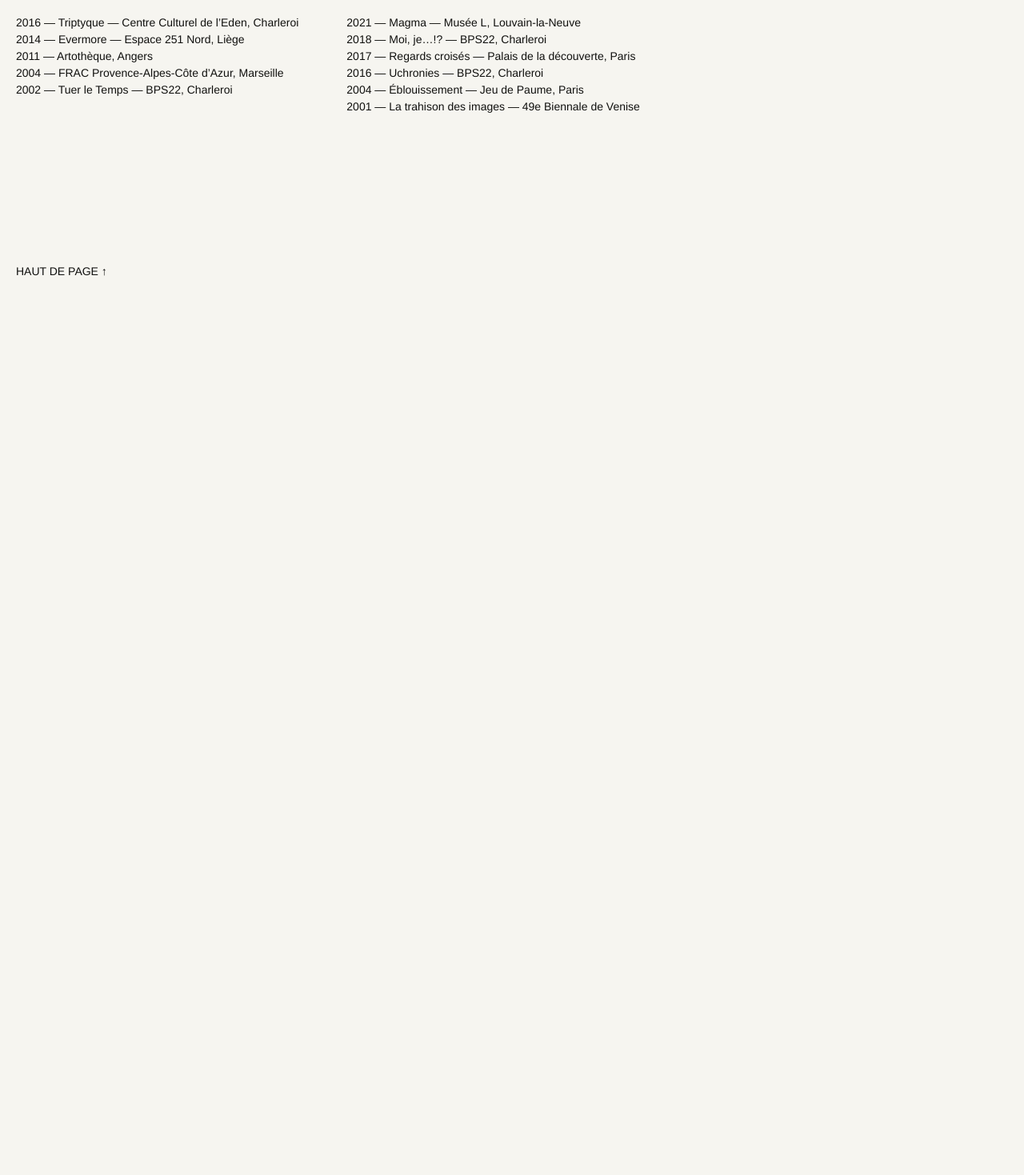
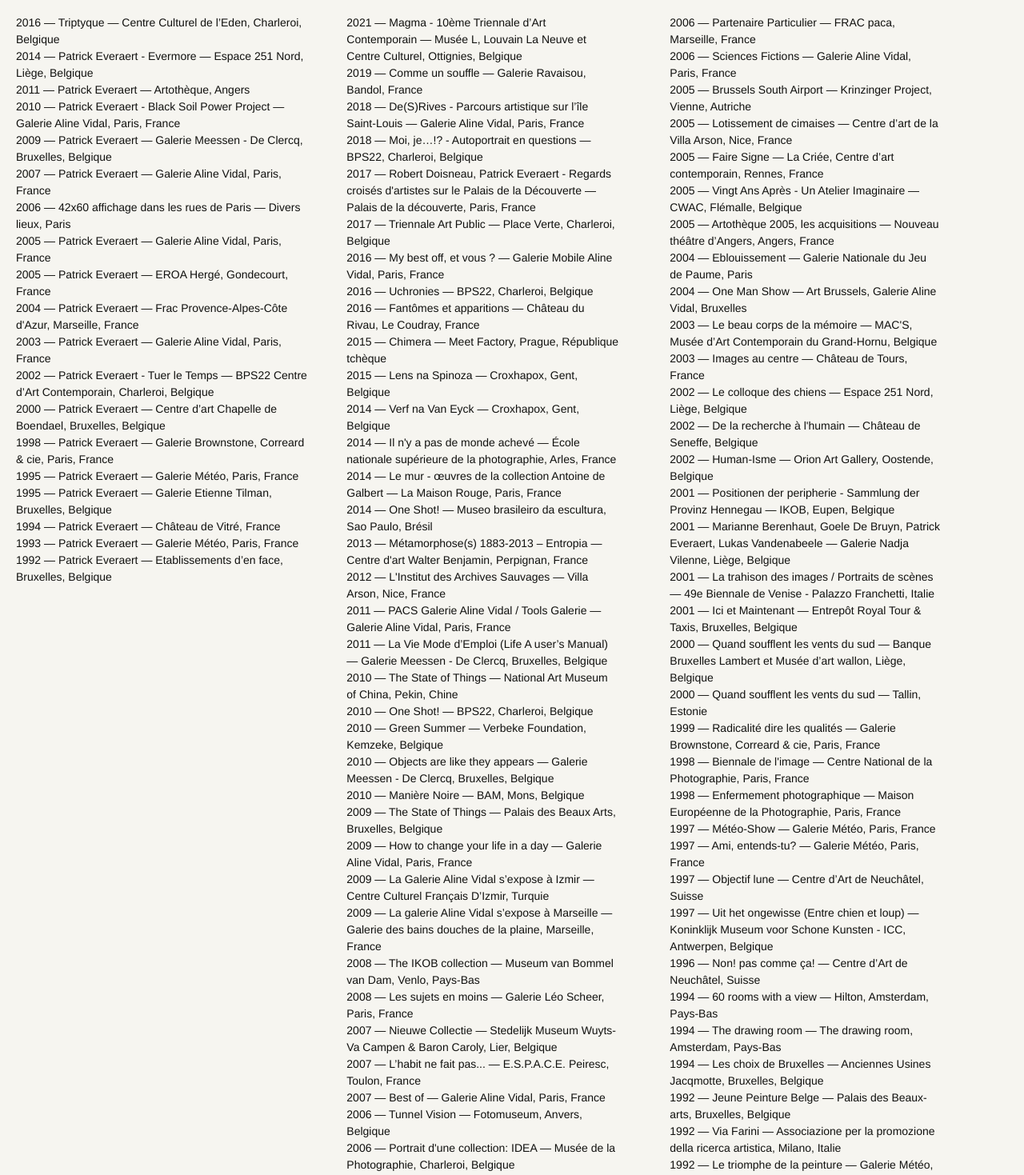
Before and after one commit to orsoneveraert/patrick-everaert, a Next.js app: page / in a window 1280 px wide. Shown: the part 10360-11829 px from the top of the page at 80% size. Before the commit the page ends 10730 px from the top, so only its background shows below. Built offline with nearby package versions, Linux system fonts and the light colour scheme.

Commit message:
Add complete exhibition history

```diff
--- a/app/globals.css
+++ b/app/globals.css
@@ -380,7 +380,15 @@
 
 .footer-personal-exhibition,
 .footer-collective-exhibition {
-  min-height: 353px;
+  min-height: 0;
+}
+
+.footer-personal-exhibition {
+  grid-column: 1;
+}
+
+.footer-collective-exhibition {
+  grid-column: 2 / -1;
 }
 
 .footer-block {
@@ -402,6 +410,15 @@
 
 .footer-about p {
   margin-bottom: 22px;
+}
+
+.exhibition-list-collective {
+  columns: 2;
+  column-gap: clamp(28px, 5vw, 80px);
+}
+
+.exhibition-list p {
+  break-inside: avoid;
 }
 
 .footer-block a {
@@ -760,6 +777,15 @@
     min-height: 0;
   }
 
+  .footer-personal-exhibition,
+  .footer-collective-exhibition {
+    grid-column: 1;
+  }
+
+  .exhibition-list-collective {
+    columns: 1;
+  }
+
   .footer-block {
     padding: 34px 0;
   }
--- a/app/museum-gallery.tsx
+++ b/app/museum-gallery.tsx
@@ -2,6 +2,10 @@
 
 import { useEffect, useMemo, useState, type CSSProperties } from "react";
 import { artworks, type Artwork } from "../lib/artworks";
+import {
+  collectiveExhibitions,
+  personalExhibitions,
+} from "../lib/exhibitions";
 
 type View = "work" | "archive";
 type Language = "fr" | "en";
@@ -31,21 +35,6 @@
       "2015 — Trous noirs, trous blancs — Monographie, BPS22",
       "2015 — Tuer le Temps — Catalogue d’exposition, BPS22",
     ],
-    personalExhibitionLines: [
-      "2016 — Triptyque — Centre Culturel de l’Eden, Charleroi",
-      "2014 — Evermore — Espace 251 Nord, Liège",
-      "2011 — Artothèque, Angers",
-      "2004 — FRAC Provence-Alpes-Côte d’Azur, Marseille",
-      "2002 — Tuer le Temps — BPS22, Charleroi",
-    ],
-    collectiveExhibitionLines: [
-      "2021 — Magma — Musée L, Louvain-la-Neuve",
-      "2018 — Moi, je…!? — BPS22, Charleroi",
-      "2017 — Regards croisés — Palais de la découverte, Paris",
-      "2016 — Uchronies — BPS22, Charleroi",
-      "2004 — Éblouissement — Jeu de Paume, Paris",
-      "2001 — La trahison des images — 49e Biennale de Venise",
-    ],
   },
   en: {
     work: "Work",
@@ -70,21 +59,6 @@
     bookLines: [
       "2015 — Trous noirs, trous blancs — Monograph, BPS22",
       "2015 — Tuer le Temps — Exhibition catalogue, BPS22",
-    ],
-    personalExhibitionLines: [
-      "2016 — Triptyque — Centre Culturel de l’Eden, Charleroi",
-      "2014 — Evermore — Espace 251 Nord, Liège",
-      "2011 — Artothèque, Angers",
-      "2004 — FRAC Provence-Alpes-Côte d’Azur, Marseille",
-      "2002 — Tuer le Temps — BPS22, Charleroi",
-    ],
-    collectiveExhibitionLines: [
-      "2021 — Magma — Musée L, Louvain-la-Neuve",
-      "2018 — Moi, je…!? — BPS22, Charleroi",
-      "2017 — Regards croisés — Palais de la découverte, Paris",
-      "2016 — Uchronies — BPS22, Charleroi",
-      "2004 — Éblouissement — Jeu de Paume, Paris",
-      "2001 — La trahison des images — 49th Venice Biennale",
     ],
   },
 } as const;
@@ -352,15 +326,19 @@
       </section>
       <section className="footer-block footer-personal-exhibition">
         <h2>{text.personalExhibition}</h2>
-        {text.personalExhibitionLines.map((line) => (
-          <p key={line}>{line}</p>
-        ))}
+        <div className="exhibition-list">
+          {personalExhibitions.map((line) => (
+            <p key={line}>{line}</p>
+          ))}
+        </div>
       </section>
       <section className="footer-block footer-collective-exhibition">
         <h2>{text.collectiveExhibition}</h2>
-        {text.collectiveExhibitionLines.map((line) => (
-          <p key={line}>{line}</p>
-        ))}
+        <div className="exhibition-list exhibition-list-collective">
+          {collectiveExhibitions.map((line) => (
+            <p key={line}>{line}</p>
+          ))}
+        </div>
       </section>
       <a className="to-top" href="#top">
         {text.toTop} <span aria-hidden="true">↑</span>
--- /dev/null
+++ b/lib/exhibitions.ts
@@ -0,0 +1,96 @@
+// Source: https://www.fanfare.design/expositions
+// Retrieved 2026-10-07. Titles and venues are preserved from the artist page.
+
+export const personalExhibitions = [
+  "2016 — Triptyque — Centre Culturel de l’Eden, Charleroi, Belgique",
+  "2014 — Patrick Everaert - Evermore — Espace 251 Nord, Liège, Belgique",
+  "2011 — Patrick Everaert — Artothèque, Angers",
+  "2010 — Patrick Everaert - Black Soil Power Project — Galerie Aline Vidal, Paris, France",
+  "2009 — Patrick Everaert — Galerie Meessen - De Clercq, Bruxelles, Belgique",
+  "2007 — Patrick Everaert — Galerie Aline Vidal, Paris, France",
+  "2006 — 42x60 affichage dans les rues de Paris — Divers lieux, Paris",
+  "2005 — Patrick Everaert — Galerie Aline Vidal, Paris, France",
+  "2005 — Patrick Everaert — EROA Hergé, Gondecourt, France",
+  "2004 — Patrick Everaert — Frac Provence-Alpes-Côte d'Azur, Marseille, France",
+  "2003 — Patrick Everaert — Galerie Aline Vidal, Paris, France",
+  "2002 — Patrick Everaert - Tuer le Temps — BPS22 Centre d’Art Contemporain, Charleroi, Belgique",
+  "2000 — Patrick Everaert — Centre d’art Chapelle de Boendael, Bruxelles, Belgique",
+  "1998 — Patrick Everaert — Galerie Brownstone, Correard & cie, Paris, France",
+  "1995 — Patrick Everaert — Galerie Météo, Paris, France",
+  "1995 — Patrick Everaert — Galerie Etienne Tilman, Bruxelles, Belgique",
+  "1994 — Patrick Everaert — Château de Vitré, France",
+  "1993 — Patrick Everaert — Galerie Météo, Paris, France",
+  "1992 — Patrick Everaert — Etablissements d’en face, Bruxelles, Belgique",
+] as const;
+
+export const collectiveExhibitions = [
+  "2021 — Magma - 10ème Triennale d’Art Contemporain — Musée L, Louvain La Neuve et Centre Culturel, Ottignies, Belgique",
+  "2019 — Comme un souffle — Galerie Ravaisou, Bandol, France",
+  "2018 — De(S)Rives - Parcours artistique sur l’île Saint-Louis — Galerie Aline Vidal, Paris, France",
+  "2018 — Moi, je…!? - Autoportrait en questions — BPS22, Charleroi, Belgique",
+  "2017 — Robert Doisneau, Patrick Everaert - Regards croisés d'artistes sur le Palais de la Découverte — Palais de la découverte, Paris, France",
+  "2017 — Triennale Art Public — Place Verte, Charleroi, Belgique",
+  "2016 — My best off, et vous ? — Galerie Mobile Aline Vidal, Paris, France",
+  "2016 — Uchronies — BPS22, Charleroi, Belgique",
+  "2016 — Fantômes et apparitions — Château du Rivau, Le Coudray, France",
+  "2015 — Chimera — Meet Factory, Prague, République tchèque",
+  "2015 — Lens na Spinoza — Croxhapox, Gent, Belgique",
+  "2014 — Verf na Van Eyck — Croxhapox, Gent, Belgique",
+  "2014 — Il n'y a pas de monde achevé — École nationale supérieure de la photographie, Arles, France",
+  "2014 — Le mur - œuvres de la collection Antoine de Galbert — La Maison Rouge, Paris, France",
+  "2014 — One Shot! — Museo brasileiro da escultura, Sao Paulo, Brésil",
+  "2013 — Métamorphose(s) 1883-2013 – Entropia — Centre d'art Walter Benjamin, Perpignan, France",
+  "2012 — L'Institut des Archives Sauvages — Villa Arson, Nice, France",
+  "2011 — PACS Galerie Aline Vidal / Tools Galerie — Galerie Aline Vidal, Paris, France",
+  "2011 — La Vie Mode d’Emploi (Life A user’s Manual) — Galerie Meessen - De Clercq, Bruxelles, Belgique",
+  "2010 — The State of Things — National Art Museum of China, Pekin, Chine",
+  "2010 — One Shot! — BPS22, Charleroi, Belgique",
+  "2010 — Green Summer — Verbeke Foundation, Kemzeke, Belgique",
+  "2010 — Objects are like they appears — Galerie Meessen - De Clercq, Bruxelles, Belgique",
+  "2010 — Manière Noire — BAM, Mons, Belgique",
+  "2009 — The State of Things — Palais des Beaux Arts, Bruxelles, Belgique",
+  "2009 — How to change your life in a day — Galerie Aline Vidal, Paris, France",
+  "2009 — La Galerie Aline Vidal s’expose à Izmir — Centre Culturel Français D’Izmir, Turquie",
+  "2009 — La galerie Aline Vidal s’expose à Marseille — Galerie des bains douches de la plaine, Marseille, France",
+  "2008 — The IKOB collection — Museum van Bommel van Dam, Venlo, Pays-Bas",
+  "2008 — Les sujets en moins — Galerie Léo Scheer, Paris, France",
+  "2007 — Nieuwe Collectie — Stedelijk Museum Wuyts-Va Campen & Baron Caroly, Lier, Belgique",
+  "2007 — L’habit ne fait pas... — E.S.P.A.C.E. Peiresc, Toulon, France",
+  "2007 — Best of — Galerie Aline Vidal, Paris, France",
+  "2006 — Tunnel Vision — Fotomuseum, Anvers, Belgique",
+  "2006 — Portrait d'une collection: IDEA — Musée de la Photographie, Charleroi, Belgique",
+  "2006 — Partenaire Particulier — FRAC paca, Marseille, France",
+  "2006 — Sciences Fictions — Galerie Aline Vidal, Paris, France",
+  "2005 — Brussels South Airport — Krinzinger Project, Vienne, Autriche",
+  "2005 — Lotissement de cimaises — Centre d’art de la Villa Arson, Nice, France",
+  "2005 — Faire Signe — La Criée, Centre d’art contemporain, Rennes, France",
+  "2005 — Vingt Ans Après - Un Atelier Imaginaire — CWAC, Flémalle, Belgique",
+  "2005 — Artothèque 2005, les acquisitions — Nouveau théâtre d’Angers, Angers, France",
+  "2004 — Eblouissement — Galerie Nationale du Jeu de Paume, Paris",
+  "2004 — One Man Show — Art Brussels, Galerie Aline Vidal, Bruxelles",
+  "2003 — Le beau corps de la mémoire — MAC'S, Musée d’Art Contemporain du Grand-Hornu, Belgique",
+  "2003 — Images au centre — Château de Tours, France",
+  "2002 — Le colloque des chiens — Espace 251 Nord, Liège, Belgique",
+  "2002 — De la recherche à l'humain — Château de Seneffe, Belgique",
+  "2002 — Human-Isme — Orion Art Gallery, Oostende, Belgique",
+  "2001 — Positionen der peripherie - Sammlung der Provinz Hennegau — IKOB, Eupen, Belgique",
+  "2001 — Marianne Berenhaut, Goele De Bruyn, Patrick Everaert, Lukas Vandenabeele — Galerie Nadja Vilenne, Liège, Belgique",
+  "2001 — La trahison des images / Portraits de scènes — 49e Biennale de Venise - Palazzo Franchetti, Italie",
+  "2001 — Ici et Maintenant — Entrepôt Royal Tour & Taxis, Bruxelles, Belgique",
+  "2000 — Quand soufflent les vents du sud — Banque Bruxelles Lambert et Musée d’art wallon, Liège, Belgique",
+  "2000 — Quand soufflent les vents du sud — Tallin, Estonie",
+  "1999 — Radicalité dire les qualités — Galerie Brownstone, Correard & cie, Paris, France",
+  "1998 — Biennale de l'image — Centre National de la Photographie, Paris, France",
+  "1998 — Enfermement photographique — Maison Européenne de la Photographie, Paris, France",
+  "1997 — Météo-Show — Galerie Météo, Paris, France",
+  "1997 — Ami, entends-tu? — Galerie Météo, Paris, France",
+  "1997 — Objectif lune — Centre d’Art de Neuchâtel, Suisse",
+  "1997 — Uit het ongewisse (Entre chien et loup) — Koninklijk Museum voor Schone Kunsten - ICC, Antwerpen, Belgique",
+  "1996 — Non! pas comme ça! — Centre d’Art de Neuchâtel, Suisse",
+  "1994 — 60 rooms with a view — Hilton, Amsterdam, Pays-Bas",
+  "1994 — The drawing room — The drawing room, Amsterdam, Pays-Bas",
+  "1994 — Les choix de Bruxelles — Anciennes Usines Jacqmotte, Bruxelles, Belgique",
+  "1992 — Jeune Peinture Belge — Palais des Beaux-arts, Bruxelles, Belgique",
+  "1992 — Via Farini — Associazione per la promozione della ricerca artistica, Milano, Italie",
+  "1992 — Le triomphe de la peinture — Galerie Météo, Paris, France",
+] as const;
```
Also changed, not shown: 1 other file (tests, documents, lock files or other folders).
